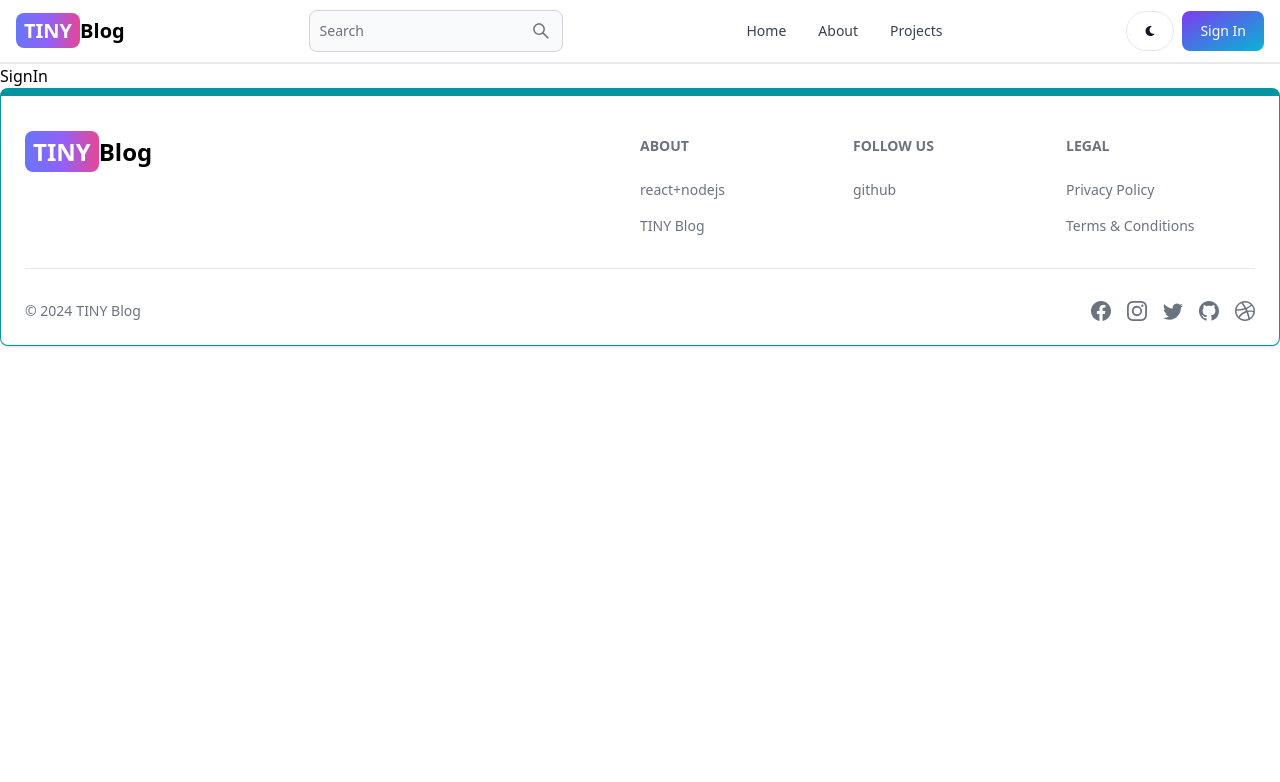
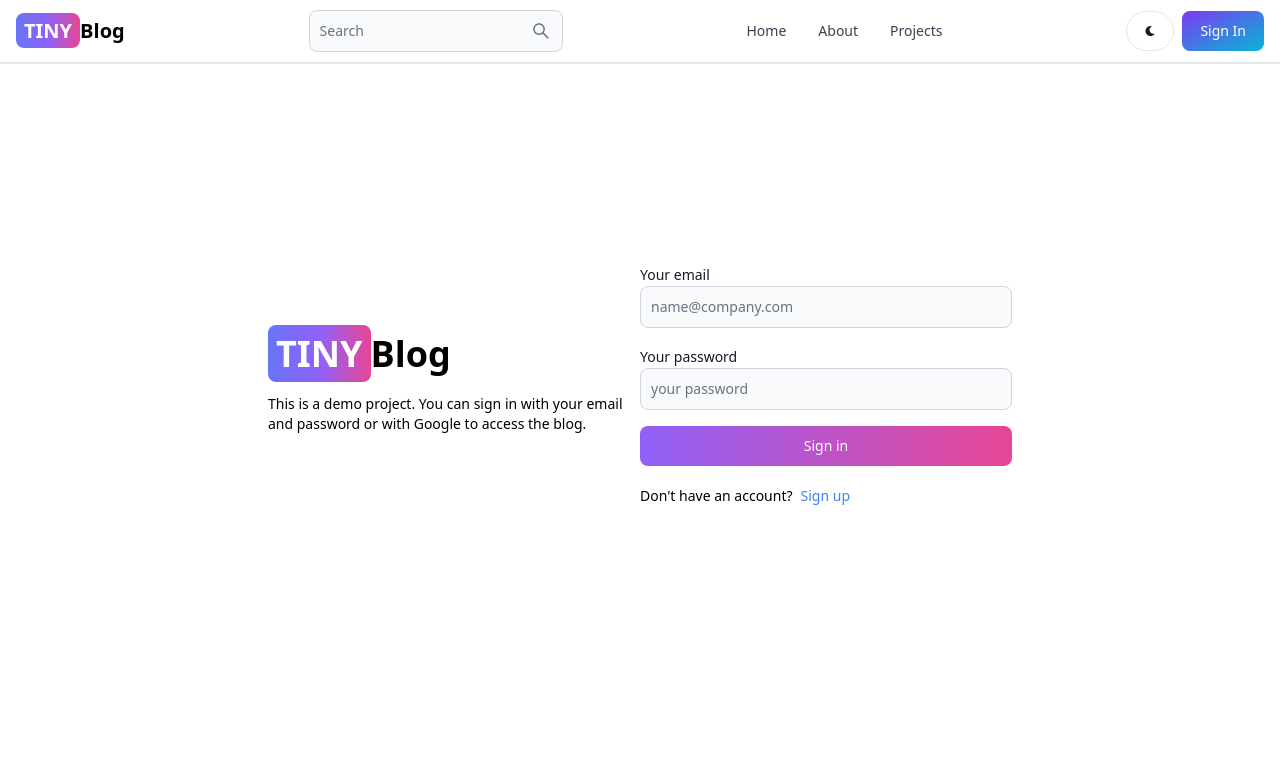
Before and after one commit to hdtopku/tiny-blog, a React (Vite) app in the folder client/: page /sign-in in a window 1280 px wide. Shown: the top 782 px of the page. Built offline with nearby package versions, Linux system fonts and the light colour scheme.

Commit message:
create sign in functionality

```diff
--- a/client/src/pages/SignIn.jsx
+++ b/client/src/pages/SignIn.jsx
@@ -1,5 +1,77 @@
+import {Link, useNavigate} from "react-router-dom";
+import {Alert, Button, Label, Spinner, TextInput} from "flowbite-react";
+import {useState} from "react";
+
 export default function SignIn() {
-  return (
-    <div>SignIn</div>
-  )
+  const [formData, setFormData] = useState({})
+  const [loading, setLoading] = useState(false)
+  const [errorMessage, setErrorMessage] =useState('')
+  const navigate = useNavigate()
+  const handleChange = (e) => {
+    setFormData({...formData, [e.target.id]: e.target.value.trim()})
+    // formData = {...formData, [e.target.id]: e.target.value}
+  }
+  const handleSubmit = async (e) => {
+    e.preventDefault()
+    if(!formData.password?.trim() || !formData.email?.trim()) {
+      return setErrorMessage("Please fill all fields")
+    }
+    try {
+      setLoading(true)
+      setErrorMessage(null)
+      const res = await fetch('/api/auth/signin', {
+        method: 'POST',
+        headers: {
+          'Content-Type': 'application/json'
+        },
+        body: JSON.stringify(formData)
+      })
+      const data = await res.json()
+      if(!data.success) {
+        return setErrorMessage(data.message)
+      }
+      if(res.ok) {
+        navigate('/')
+      }
+    } catch (error) {
+      setErrorMessage(error.message)
+    } finally  {
+      setLoading(false)
+    }
+  }
+  return (<div className='flex min-h-screen -mt-20 items-center'>
+    <div className='grid grid-cols-1 md:grid-cols-2 p-3 max-w-3xl mx-auto items-center'>
+      {/*left*/}
+      <div>
+        <Link to="/"
+              className="font-bold dark:text-white text-4xl">
+        <span
+          className="px-2 py-1 bg-gradient-to-r from-indigo-500 via-purple-500 to-pink-500 to-pink-500 rounded-lg text-white">TINY</span>Blog
+        </Link>
+
+        <p className='text-sm mt-5'>This is a demo project. You can sign in with your email and password or with Google
+          to
+          access the blog.</p>
+      </div>
+      {/*right*/}
+      <div>
+        <form method='POST' onSubmit={handleSubmit} className='flex flex-col gap-4'>
+          <div>
+            <Label value="Your email"/>
+            <TextInput type='text' placeholder='name@company.com' id='email' onChange={handleChange}/>
+          </div>
+          <div>
+            <Label value="Your password"/>
+            <TextInput type='password' placeholder='your password' id='password' onChange={handleChange}/>
+          </div>
+          <Button gradientDuoTone="purpleToPink" type='submit' disabled={loading}>
+            { loading ? <span><Spinner size="sm" />Loading...</span> : 'Sign in'}
+          </Button>
+        </form>
+        <div className='flex gap-2 text-sm mt-5'>Don't have an account? <Link to="/sign-up" className="text-blue-500">Sign up</Link></div>
+        {errorMessage && <Alert className='mt-5' color="failure">{errorMessage}</Alert>}
+      </div>
+
+    </div>
+  </div>)
 }
```
Also changed, not shown: client/postcss.config.cjs (renamed from client/postcss.config.js), client/tailwind.config.cjs (renamed from client/tailwind.config.js), client/vite.config.cjs (renamed from client/vite.config.js).
